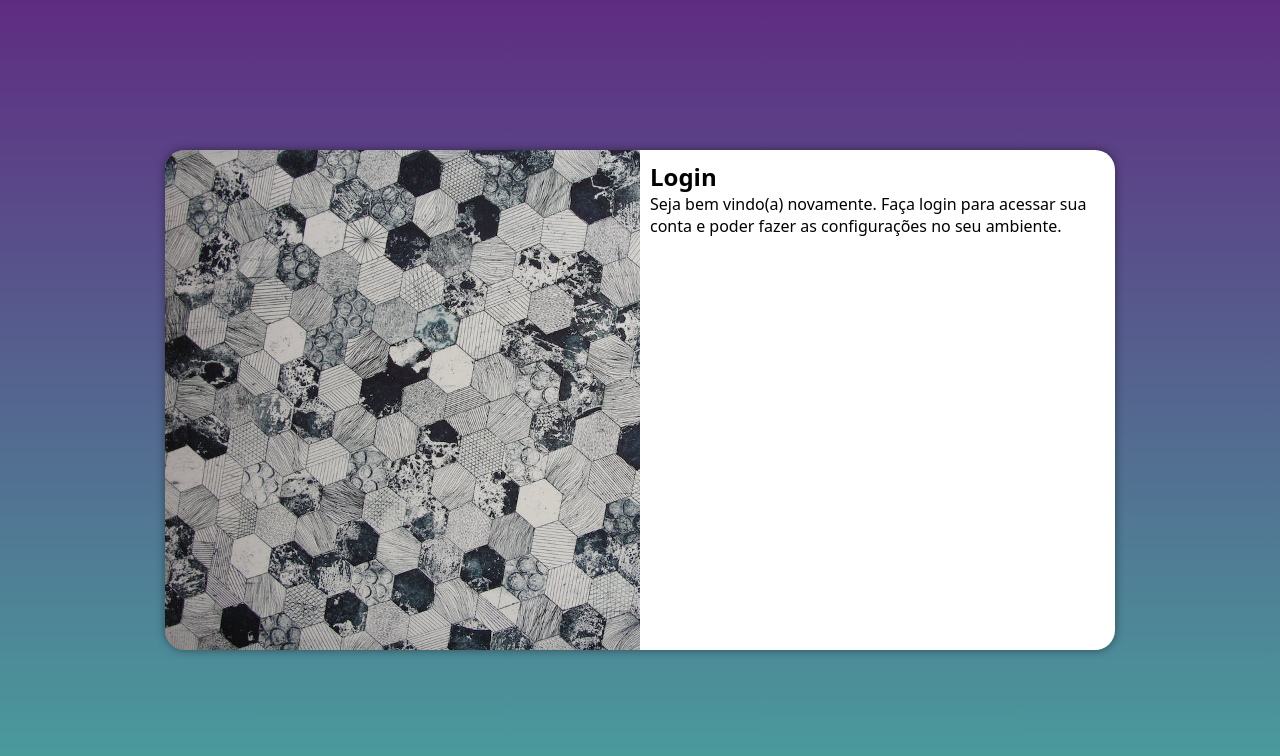
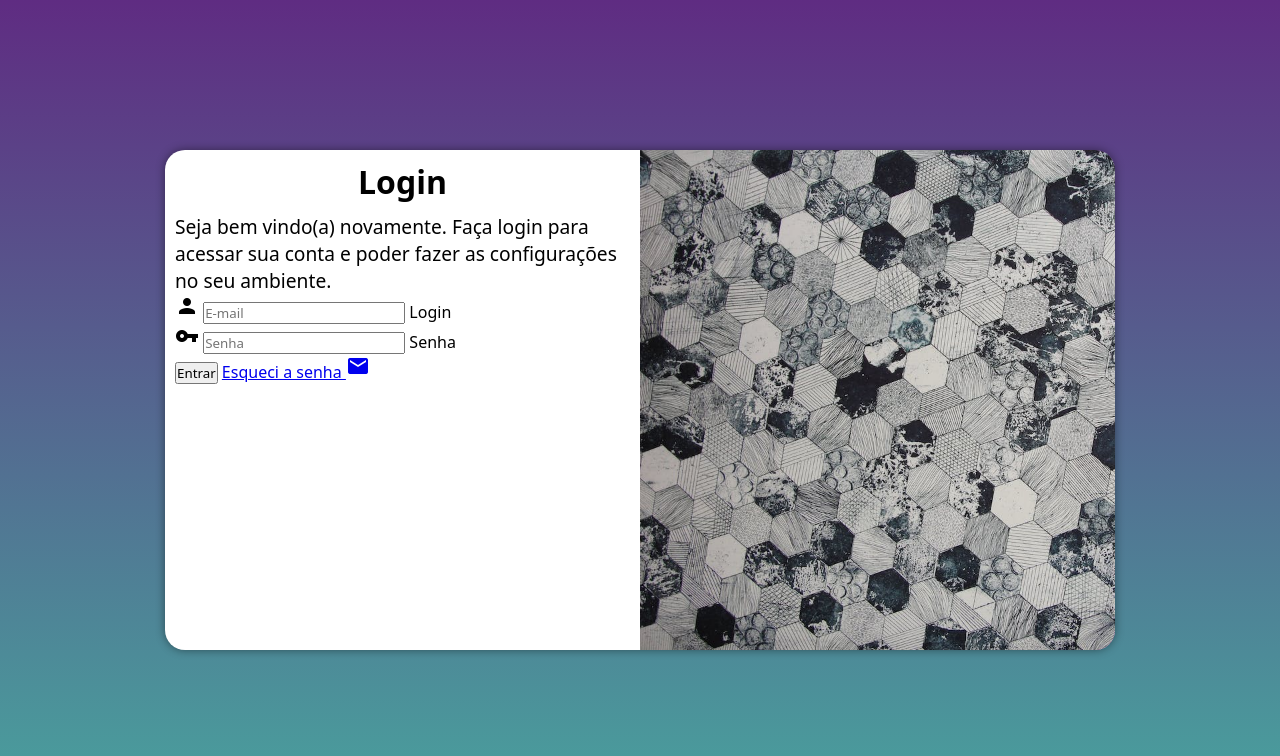
Before and after one commit to adriano-mendes/projeto-login, a plain HTML site: page index.html in a window 1280 px wide. Drawn offline with Linux system fonts and the light colour scheme.

Commit message:
adicionei o formulário

```diff
--- a/estilos/mediaquery.css
+++ b/estilos/mediaquery.css
@@ -31,13 +31,21 @@
     }
 
     section#login > div#imagem {
-        float: left;
+        float: right;
         width: 50%;
         height: 100%;
     }
 
     section#login > div#formulario {
-        float: right;
+        float: left;
         width: 50%;
     }
+
+    div#formulario > h1 {
+        font-size: 2em;
+    }
+
+    div#formulario > p {
+        font-size: 1.2em;
+    }
 }
--- a/estilos/style.css
+++ b/estilos/style.css
@@ -52,3 +52,12 @@ section#login > div#formulario {
     padding: 10px;
     display: block;
 }
+
+div#formulario > h1 {
+    text-align: center;
+    margin-bottom: 10px;
+}
+
+div#formulario > p {
+    font-size: 0.8em;
+}
--- a/index.html
+++ b/index.html
@@ -7,6 +7,7 @@
     <title>Login</title>
     <link rel="stylesheet" href="estilos/style.css">
     <link rel="stylesheet" href="estilos/mediaquery.css">
+    <link href="https://fonts.googleapis.com/icon?family=Material+Icons" rel="stylesheet">
 </head>
 <body>
     <main>
@@ -17,8 +18,22 @@
             <div id="formulario">
                 <h1>Login</h1>
                 <p>Seja bem vindo(a) novamente. Faça login para acessar sua conta e poder fazer as configurações no seu ambiente.</p>
-                <form action="login.php" method="post">
+                <form action="login.php" method="post" autocomplete="on">
+                    <div class="campo">
+                        <span class="material-icons">person</span>
+                        <input type="email" name="login" id="ilogin" placeholder="E-mail" autocomplete="email" required>
+                        <label for="ilogin">Login</label>
+                    </div>
 
+                    <div class="campo">
+                        <span class="material-icons">vpn_key</span>
+                        <input type="password" name="senha" id="isenha" placeholder="Senha" autocomplete="current-password" required minlength="8">
+                        <label for="isenha"> Senha</label>
+                    </div>
+                    <input type="submit" value="Entrar">
+                    <a href="esqueci.html">
+                        Esqueci a senha <span class="material-icons">mail</span>
+                    </a>
                 </form>
             </div>
         </section>
```
